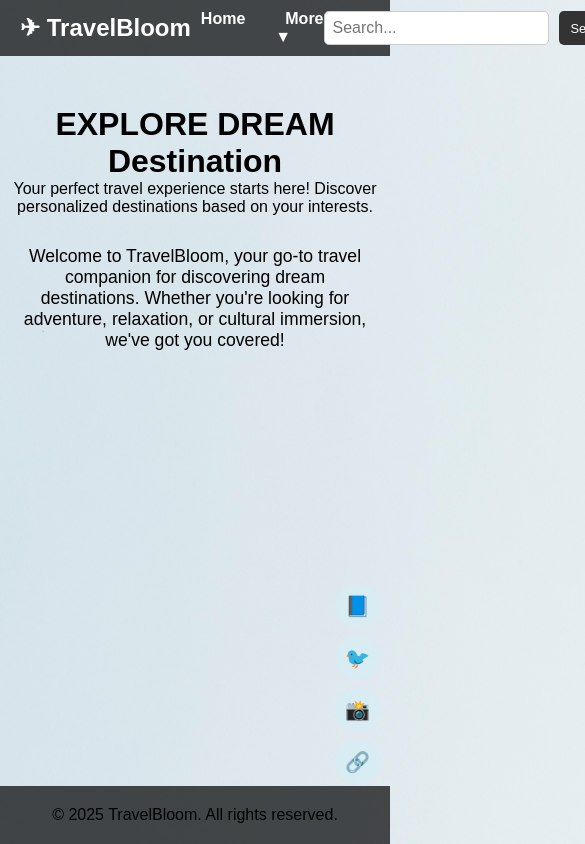
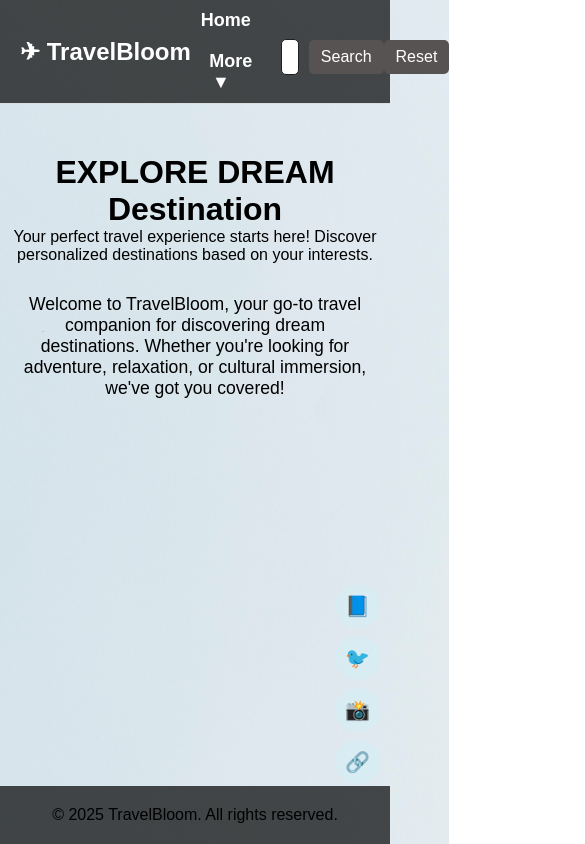
Before and after one commit to khtrivedi75/travelRecommendation, a plain HTML site: page index.html in a window 390 px wide. Shown: the top 844 px of the page, 585 px wide, since content can reach past the window. Drawn offline with Linux system fonts and the light colour scheme.

```diff
--- a/index.html
+++ b/index.html
@@ -32,10 +32,10 @@
                 </li>
             </ul>
         </div>
-        <div class="search-container">
-            <input type="text" id="search" placeholder="Search...">
-            <button>Search</button>
-            <button>Reset</button>
+        <div class="search-bar">
+            <input type="text" id="conditionInput" placeholder="Search for places...">
+            <button id="btnSearch">Search</button>
+            <button id="btnReset">Reset</button>
         </div>
     </nav>
 
--- a/styles.css
+++ b/styles.css
@@ -313,3 +313,118 @@ footer {
     font-size: 1em;
     line-height: 1.5;
 }
+
+/* Make the navigation bar a flex container */
+nav {
+    display: flex;
+    justify-content: space-between;
+    align-items: center;
+    padding: 10px 20px;
+    background-color: rgba(0, 0, 0, 0.7);
+    border-bottom: 1px solid #ddd; /* Optional: Adds a bottom border for better visibility */
+}
+
+/* Logo section */
+.logo {
+    font-size: 24px;
+    font-weight: bold;
+    color: #fff;
+}
+
+/* Navigation container */
+.nav-container {
+    display: flex;
+    align-items: center;
+}
+
+.nav-container ul {
+    display: flex;
+    list-style-type: none;
+    margin: 0;
+    padding: 0;
+}
+
+.nav-container li {
+    margin-right: 20px;
+}
+
+.nav-container li a {
+    text-decoration: none;
+    color: #fff;
+    font-size: 18px;
+}
+
+.nav-container li a:hover {
+    color: #fff;
+}
+
+/* Search bar container */
+.search-bar {
+    display: flex;
+    align-items: center;
+    margin-left: 20px;
+}
+
+.search-bar input {
+    padding: 8px;
+    font-size: 16px;
+    margin-right: 10px; /* Space between the input and button */
+    border-radius: 5px;
+    border: 1px solid #211f1f;
+}
+
+.search-bar button {
+    padding: 8px 12px;
+    font-size: 16px;
+    background-color: #585353;
+    color: white;
+    border: none;
+    border-radius: 5px;
+    cursor: pointer;
+}
+
+.search-bar button:hover {
+    background-color: #fff;
+}
+
+/* Add spacing for the dropdown */
+.dropdown {
+    position: relative;
+}
+
+.dropdown-content {
+    display: none;
+    position: absolute;
+    background-color: rgba(0, 0, 0, 0.7);
+    min-width: 160px;
+    box-shadow: 0px 8px 16px rgba(0, 0, 0, 0.2);
+    z-index: 1;
+}
+
+.dropdown:hover .dropdown-content {
+    display: block;
+}
+
+.dropdown-content a {
+    color: black;
+    padding: 12px 16px;
+    text-decoration: none;
+    display: block;
+}
+
+.dropdown-content a:hover {
+    background-color: #ddd;
+}
+
+/* Make sure everything aligns on smaller screens */
+@media (max-width: 768px) {
+    .nav-container ul {
+        flex-direction: column; /* Stack the nav items vertically on small screens */
+        text-align: center;
+    }
+
+    .search-bar {
+        margin-left: 0; /* Remove left margin on smaller screens */
+        margin-top: 10px;
+    }
+}
```
